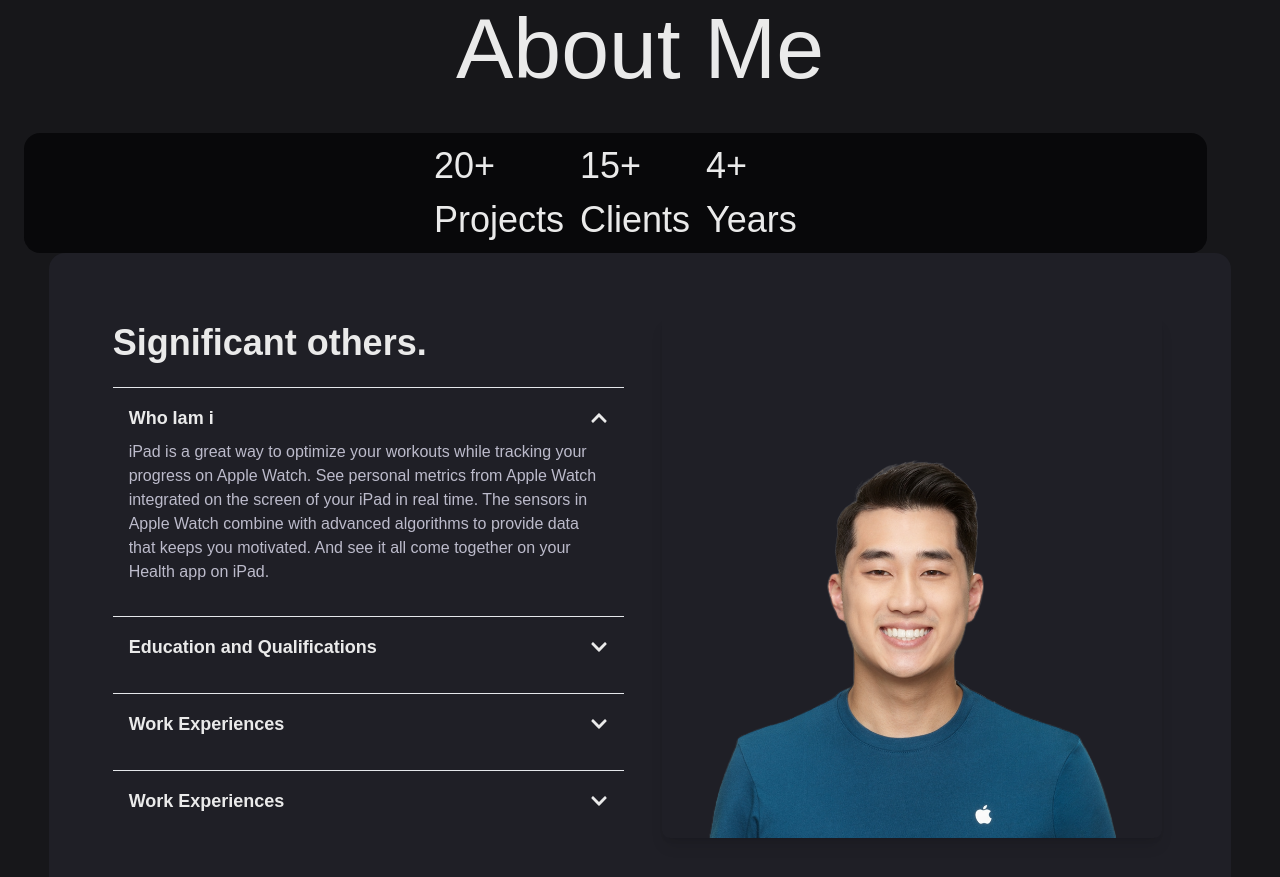
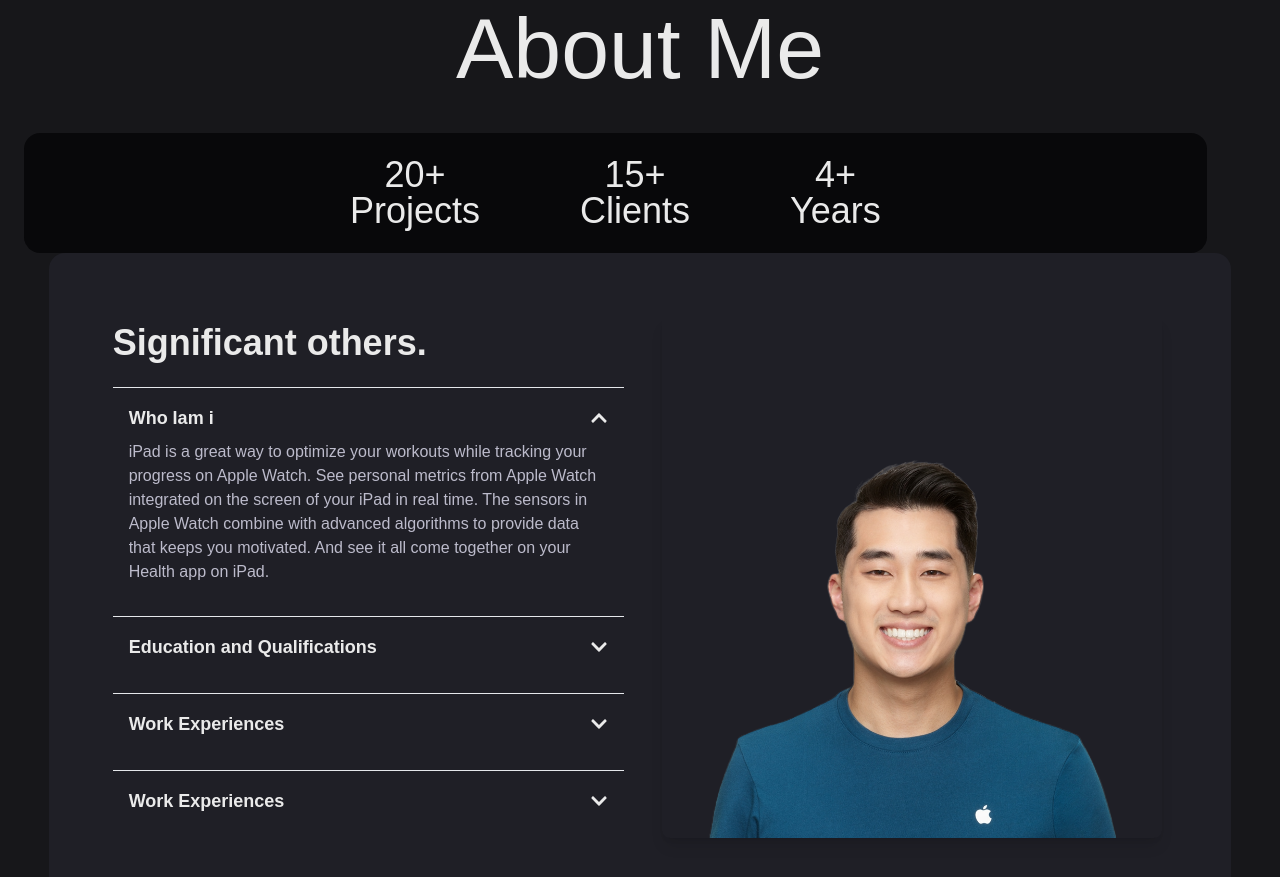
Before and after one commit to Pathum-Hettiarachchi/test_next_js_and_tailwind_css, a Next.js app: page / in a window 1280 px wide. Shown: the part 2300-3177 px from the top of the page. Built offline with nearby package versions, Linux system fonts and the light colour scheme.

Commit message:
count section text updated

```diff
--- a/app/page.tsx
+++ b/app/page.tsx
@@ -68,16 +68,16 @@
 <div className="section-title bg-background">
     <h1 className='text-[86px] text-fontcolor p-[20px] text-center'>About Me</h1>
   </div>
-  <section className='w-[96%] bg-cardbg2 flex justify-center items-center text-[36px] text-fontcolor h-[120px] rounded-2xl gap-4'>
-    <div className="items">
+  <section className='w-[96%] bg-cardbg2 flex justify-center items-center text-[36px] text-fontcolor h-[120px] rounded-2xl gap-[100px]'>
+    <div className="items leading-none flex flex-col items-center">
       <h1>20+</h1>
       <p>Projects</p>
     </div>
-    <div className="items">
+    <div className="items leading-none flex flex-col items-center">
       <h1>15+</h1>
       <p>Clients</p>
     </div>
-    <div className="items">
+    <div className="items leading-none flex flex-col items-center">
       <h1>4+</h1>
       <p>Years</p>
     </div>
```
